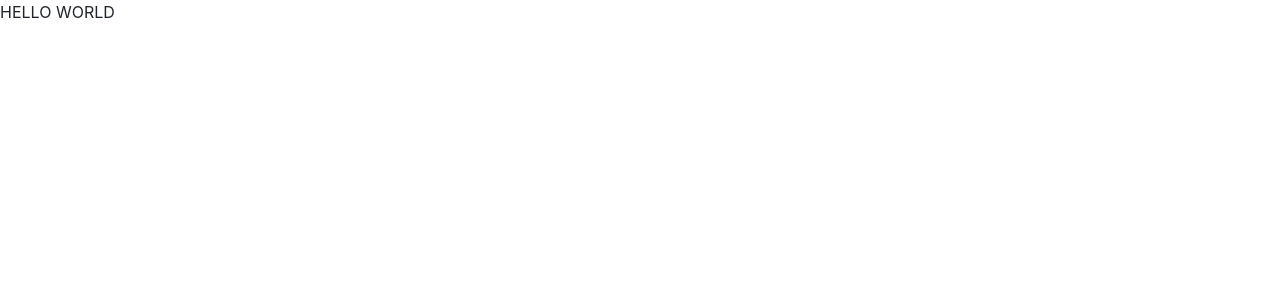
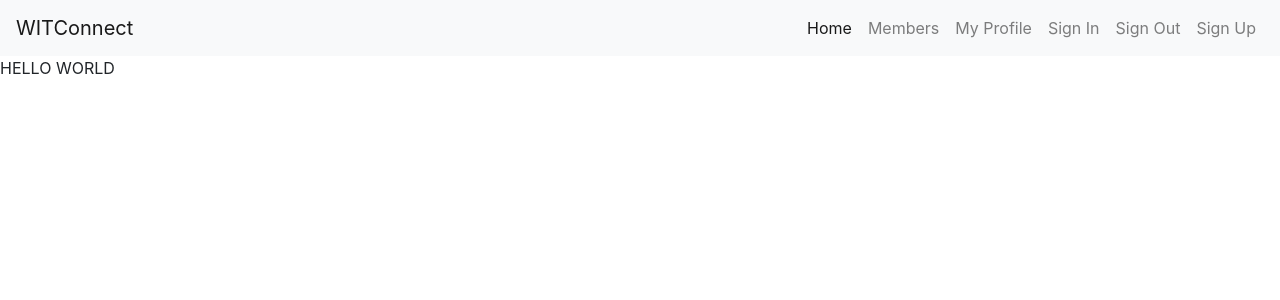
Before and after one commit to aineon/women-in-tech, a Flask app: page / in a window 1280 px wide. Before the commit the part shown is almost empty. Shown: the top 300 px of the page. Run offline with Flask 2, Linux system fonts and the light colour scheme; some libraries are stand-ins or nearby versions.

Commit message:
Add basic navbar

```diff
--- a/templates/base.html
+++ b/templates/base.html
@@ -1,16 +1,51 @@
 <!doctype html>
 <html lang="en">
+
 <head>
 
   <meta charset="utf-8">
   <meta name="viewport" content="width=device-width, initial-scale=1, shrink-to-fit=no">
 
   <!-- Bootstrap CSS -->
-    <link rel="stylesheet" href="https://cdn.jsdelivr.net/npm/bootstrap@4.6.0/dist/css/bootstrap.min.css" integrity="sha384-B0vP5xmATw1+K9KRQjQERJvTumQW0nPEzvF6L/Z6nronJ3oUOFUFpCjEUQouq2+l" crossorigin="anonymous">
+  <link rel="stylesheet" href="https://cdn.jsdelivr.net/npm/bootstrap@4.6.0/dist/css/bootstrap.min.css"
+    integrity="sha384-B0vP5xmATw1+K9KRQjQERJvTumQW0nPEzvF6L/Z6nronJ3oUOFUFpCjEUQouq2+l" crossorigin="anonymous">
   <link rel="stylesheet" href="{{ url_for('static', filename='css/style.css') }}" type="text/css">
   <title>WitConnect</title>
 </head>
+
 <body>
+
+  <header>
+    <nav class="navbar navbar-expand-lg navbar-light bg-light">
+      <button class="navbar-toggler" type="button" data-toggle="collapse" data-target="#mainNav"
+        aria-controls="mainNav" aria-expanded="false" aria-label="Toggle navigation">
+        <span><i class="fas fa-bars"></i></span>
+      </button>
+      <div class="collapse navbar-collapse" id="mainNav">
+        <a class="navbar-brand" href="#">WITConnect</a>
+        <ul class="navbar-nav ml-auto mt-2 mt-lg-0">
+          <li class="nav-item active">
+            <a class="nav-link" href="{{ url_for('index') }}">Home <span class="sr-only">(current)</span></a>
+          </li>
+          <li class="nav-item">
+            <a class="nav-link" href="{{ url_for('members') }}">Members</a>
+          </li>
+          <li class="nav-item">
+            <a class="nav-link" href="#">My Profile</a>
+          </li>
+          <li class="nav-item">
+            <a class="nav-link" href="#">Sign In</a>
+          </li>
+          <li class="nav-item">
+            <a class="nav-link" href="#">Sign Out</a>
+          </li>
+          <li class="nav-item">
+            <a class="nav-link" href="#">Sign Up</a>
+          </li>
+        </ul>
+      </div>
+    </nav>
+  </header>
 
 
 
@@ -18,9 +53,14 @@
   {% endblock %}
 
   <script src="https://kit.fontawesome.com/067e5a2c50.js" crossorigin="anonymous"></script>
-    <script src="https://code.jquery.com/jquery-3.5.1.slim.min.js" integrity="sha384-DfXdz2htPH0lsSSs5nCTpuj/zy4C+OGpamoFVy38MVBnE+IbbVYUew+OrCXaRkfj" crossorigin="anonymous"></script>
-    <script src="https://cdn.jsdelivr.net/npm/bootstrap@4.6.0/dist/js/bootstrap.bundle.min.js" integrity="sha384-Piv4xVNRyMGpqkS2by6br4gNJ7DXjqk09RmUpJ8jgGtD7zP9yug3goQfGII0yAns" crossorigin="anonymous"></script>
+  <script src="https://code.jquery.com/jquery-3.5.1.slim.min.js"
+    integrity="sha384-DfXdz2htPH0lsSSs5nCTpuj/zy4C+OGpamoFVy38MVBnE+IbbVYUew+OrCXaRkfj" crossorigin="anonymous">
+  </script>
+  <script src="https://cdn.jsdelivr.net/npm/bootstrap@4.6.0/dist/js/bootstrap.bundle.min.js"
+    integrity="sha384-Piv4xVNRyMGpqkS2by6br4gNJ7DXjqk09RmUpJ8jgGtD7zP9yug3goQfGII0yAns" crossorigin="anonymous">
+  </script>
 
 
 </body>
+
 </html>
```
Lines whose indentation alone changed are shown as unchanged.
